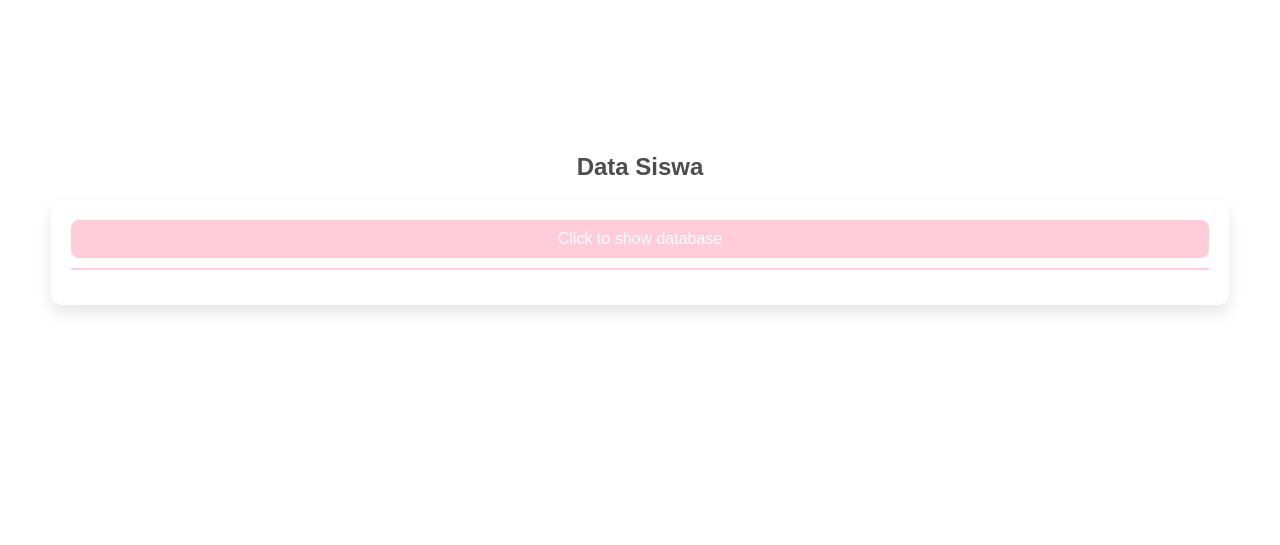
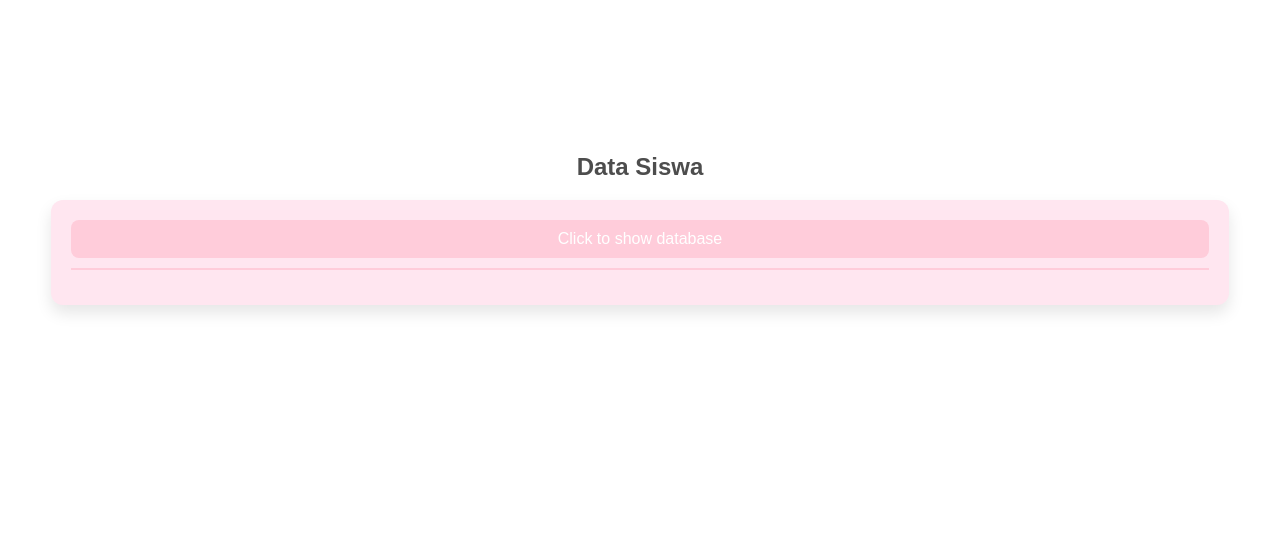
Before and after one commit to Fahrizp24/Desain-dan-Pemrograman-Web, a PHP site: page /Pertemuan6/tugas.php in a window 1280 px wide. Shown: the part 189-734 px from the top of the page. Run offline with PHP 8.4, Linux system fonts and the light colour scheme.

Commit message:
tambahan

```diff
--- a/Pertemuan6/tugas.css
+++ b/Pertemuan6/tugas.css
@@ -13,7 +13,7 @@ h2 {
 }
 
 .tabel {
-    background-color: #fff;
+    background-color: #ffe6f0;
     color: #333;
     padding: 20px;
     box-shadow: 0 8px 16px rgba(0, 0, 0, 0.1);
```
